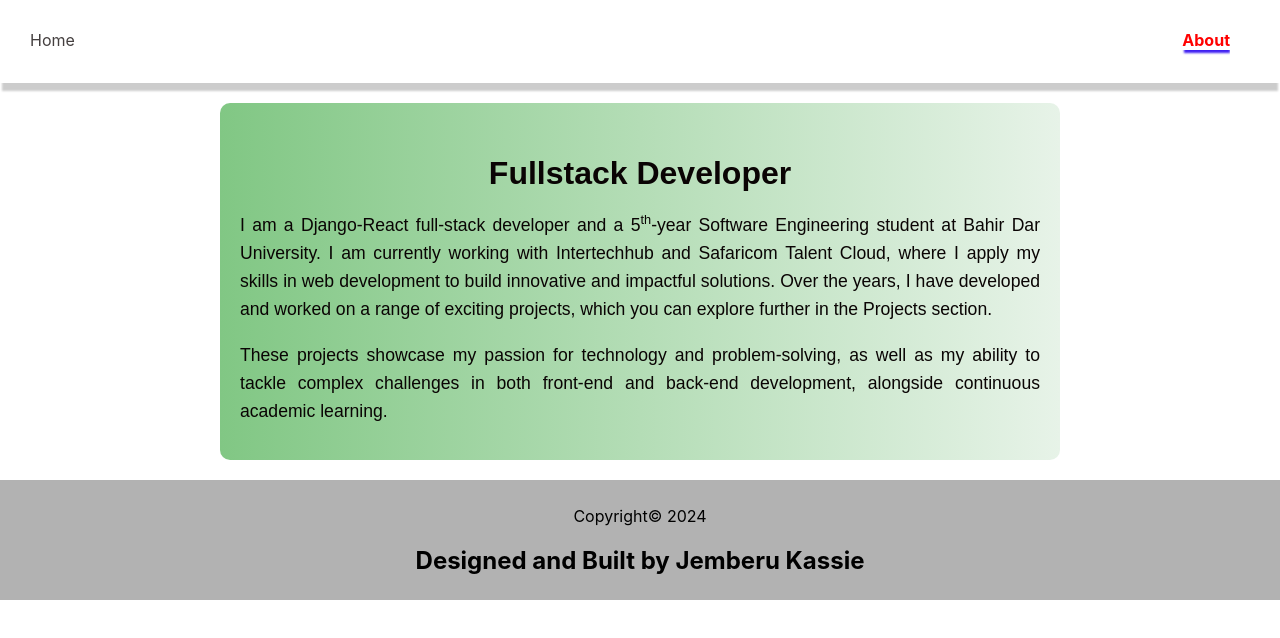
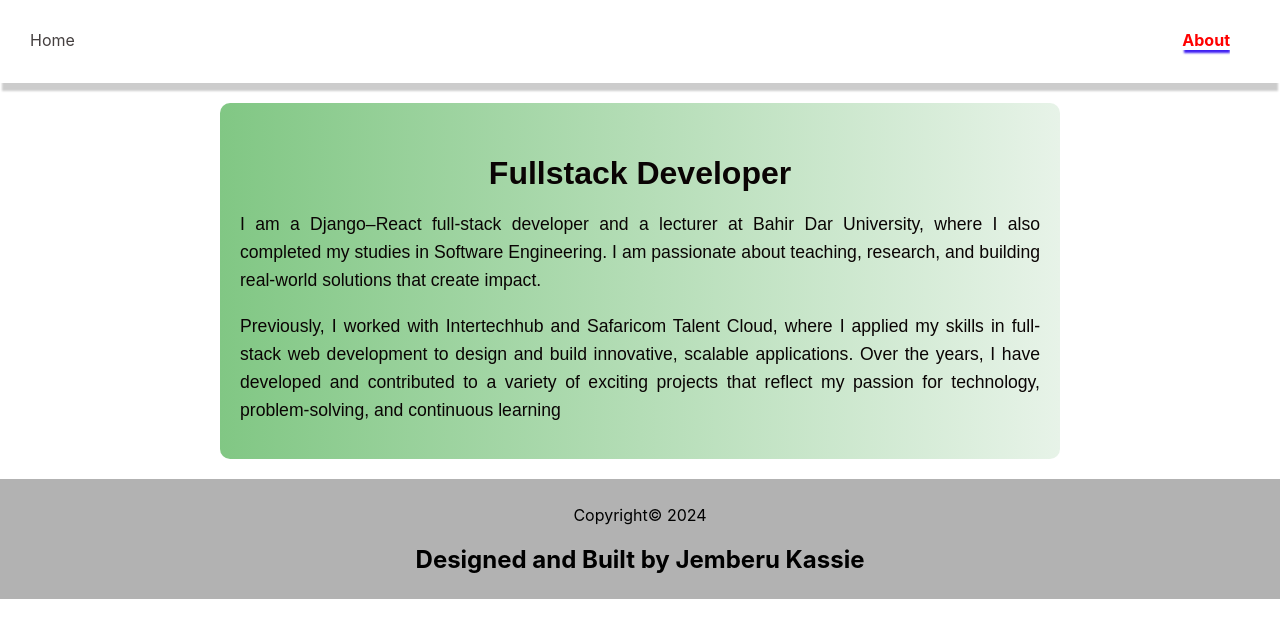
Before and after one commit to jenberu/African-Countries-Data, a React (Create React App) app: page /about in a window 1280 px wide. Shown: the top 638 px of the page. Built offline with nearby package versions, Linux system fonts and the light colour scheme.

Commit message:
Remove homepage from package.json and update AboutMe component with new details

```diff
--- a/package.json
+++ b/package.json
@@ -2,7 +2,6 @@
   "name": "african_countries",
   "version": "0.1.0",
   "private": true,
-  "homepage": "https://jenberu.github.io/African-Countries-Data",
 
   "dependencies": {
     "@fortawesome/fontawesome-free": "^6.6.0",
--- a/src/App.js
+++ b/src/App.js
@@ -12,7 +12,7 @@ function App() {
     <div className="App">
       <Header />
       <Routes>
-        <Route path="/African-Countries-Data" element={<Home className="home-component" />} />
+        <Route path="/" element={<Home className="home-component" />} />
         <Route path="/login" element={<Login />} />
         <Route path="/register" element={<Signup />} />
         <Route path="/about" element={<AboutMe />} />
--- a/src/components/about.jsx
+++ b/src/components/about.jsx
@@ -1,22 +1,22 @@
 import React from "react";
-import '../styles/about_style.css';
+import "../styles/about_style.css";
 
 const AboutMe = () => {
   return (
     <div className="about-me">
       <h3>Fullstack Developer</h3>
       <p>
-        I am a Django-React full-stack developer and a 5
-        <sup>th</sup>-year Software Engineering student at Bahir Dar University.
-        I am currently working with Intertechhub and Safaricom Talent Cloud, where I
-        apply my skills in web development to build innovative and impactful solutions.
-        Over the years, I have developed and worked on a range of exciting projects,
-        which you can explore further in the Projects section.
+        I am a Django–React full-stack developer and a lecturer at Bahir Dar
+        University, where I also completed my studies in Software Engineering. I
+        am passionate about teaching, research, and building real-world
+        solutions that create impact.
       </p>
       <p>
-        These projects showcase my passion for technology and problem-solving,
-        as well as my ability to tackle complex challenges in both front-end and
-        back-end development, alongside continuous academic learning.
+        Previously, I worked with Intertechhub and Safaricom Talent Cloud, where
+        I applied my skills in full-stack web development to design and build
+        innovative, scalable applications. Over the years, I have developed and
+        contributed to a variety of exciting projects that reflect my passion
+        for technology, problem-solving, and continuous learning
       </p>
     </div>
   );
```
